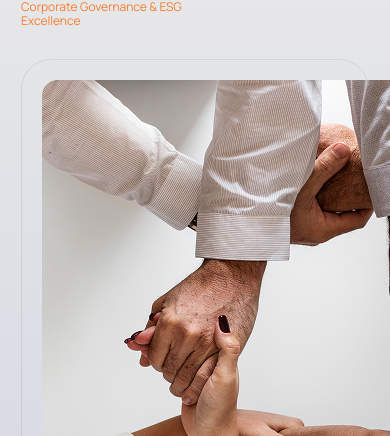
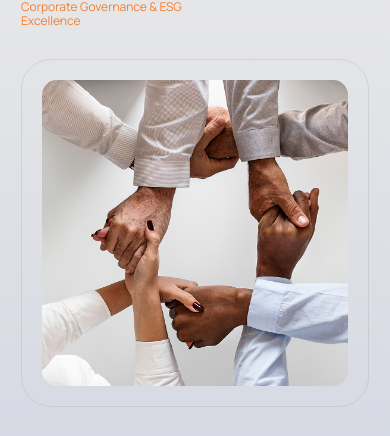
Before and after one commit to PreyeO/kalibre-cosec-services, a Next.js app: page / in a window 390 px wide. Shown: the part 742-1178 px from the top of the page. Built offline with nearby package versions, Linux system fonts and the light colour scheme.

Commit message:
add chnages

```diff
--- a/components/landing-sections/about-us/AboutUs.tsx
+++ b/components/landing-sections/about-us/AboutUs.tsx
@@ -40,7 +40,15 @@ const AboutUs = () => {
             width={514}
             height={514}
             priority
-            className="rounded-[15px] max-w-[514px] h-full object-cover"
+            className="rounded-[15px] max-w-[514px]  object-cover md:block hidden"
+          />
+          <Image
+            src="/about-us.jpg"
+            alt="About us image"
+            width={330}
+            height={330}
+            priority
+            className="rounded-[15px] w-full h-auto object-cover md:hidden block"
           />
         </div>
         <div className="flex flex-col gap-6 md:gap-[50px] flex-grow">
```
